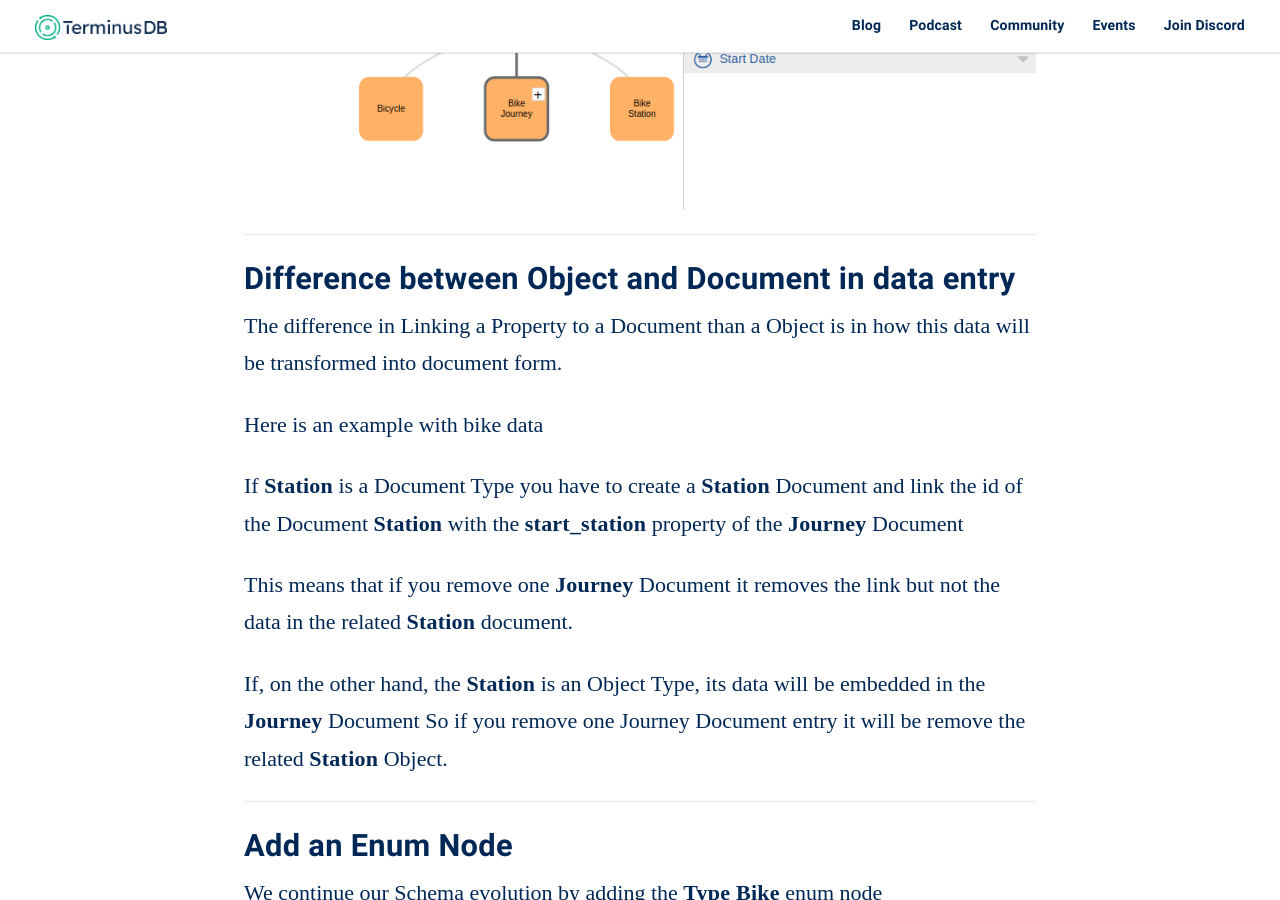
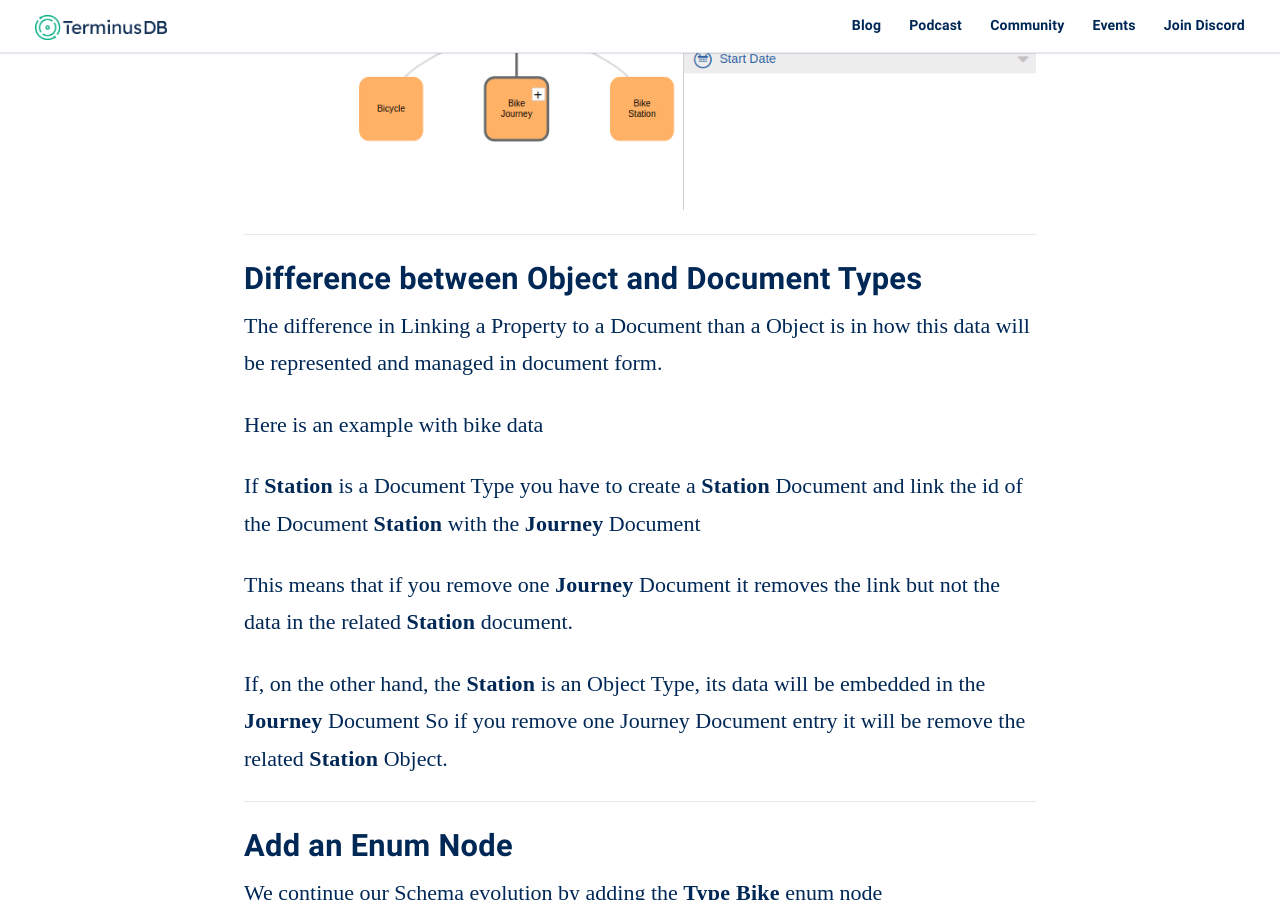
Before and after one commit to terminusdb/terminusdb-blog, a Jekyll site: the page built from _posts/2020-11-19-model-builder-and-data-modeling.md, in a window 1280 px wide and 900 px high, scrolled down 10403 px. Built offline with Jekyll 4.4.1, drawn with Linux system fonts in a browser that asks for light colours; some web fonts are replaced; comment, search, counter and statistics services are not loaded.

Commit message:
Update 2020-11-19-model-builder-and-data-modeling.md

```diff
--- a/_posts/2020-11-19-model-builder-and-data-modeling.md
+++ b/_posts/2020-11-19-model-builder-and-data-modeling.md
@@ -165,14 +165,14 @@ Now we add the **Station** node as Object Type.
 
 --------------------------------------------------------------------------
 
-### Difference between Object and Document in data entry
+### Difference between Object and Document Types
 
-The difference in Linking a Property to a Document than a Object is in how this data will be transformed into document form.
+The difference in Linking a Property to a Document than a Object is in how this data will be represented and managed in document form.
 
 Here is an example with bike data
 
 If **Station** is a Document Type you have to create a **Station** Document
-and link the id of the Document **Station** with the **start_station** property of the **Journey** Document
+and link the id of the Document **Station** with the **Journey** Document
 
 This means that if you remove one **Journey** Document
 it removes the link but not the data in the related **Station** document.
```
